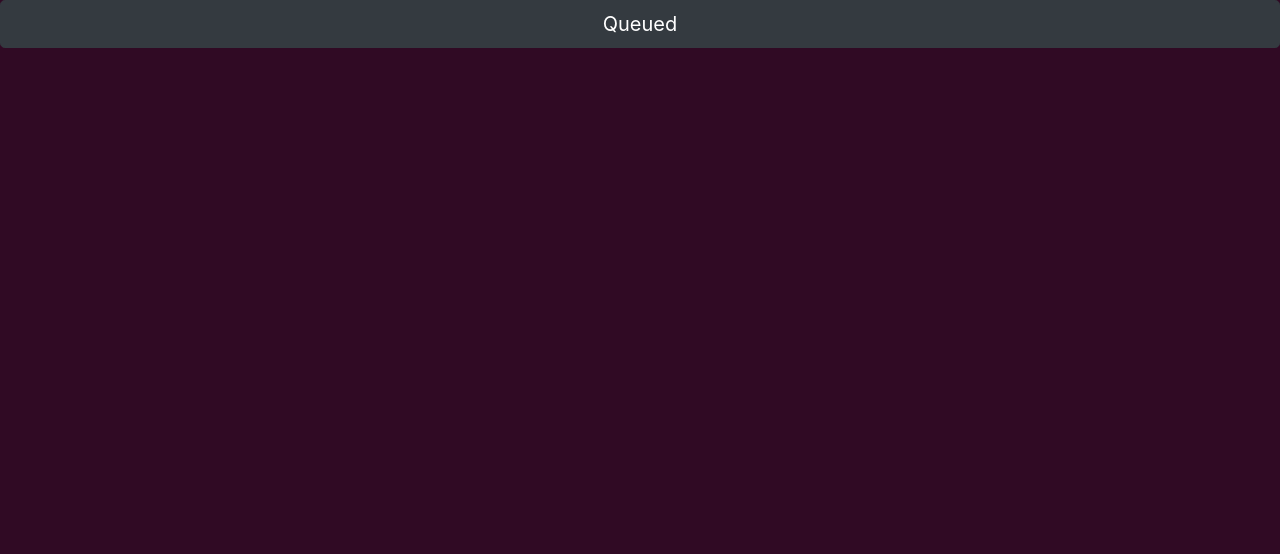
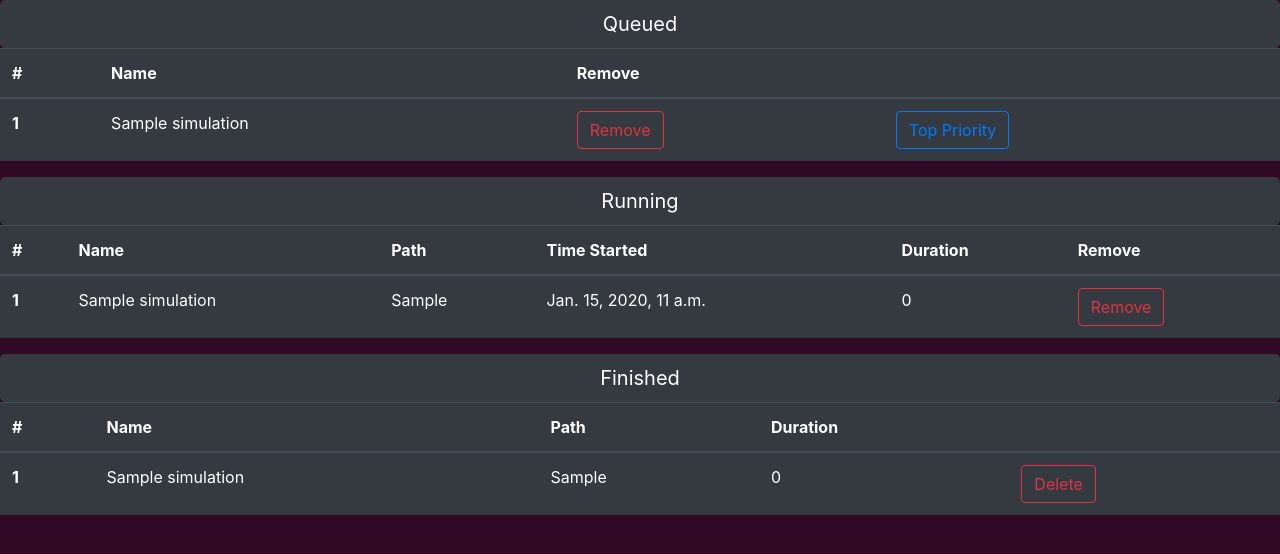
Before and after one commit to MathieuMoalic/mx3s, a Django app: page / in a window 1280 px wide. Shown: the part 58-612 px from the top of the page. Run offline with Django 3.2, Linux system fonts and the light colour scheme; tables that the repository leaves empty hold one stand-in row (values such as "Sample post"); some libraries are stand-ins or nearby versions.

Commit message:
add basic working layout

```diff
--- a/mx3s/server/admin.py
+++ b/mx3s/server/admin.py
@@ -9,9 +9,9 @@ class SimulationAdmin(admin.ModelAdmin):
         "start_time",
         "end_time",
         # "duration",
-        "queued",
-        "running",
-        "finished",
+        "is_queued",
+        "is_running",
+        "is_finished",
         "port",
         "path",
         "gpu",
--- a/mx3s/server/models.py
+++ b/mx3s/server/models.py
@@ -14,9 +14,10 @@ class Simulation(models.Model):
     )
     end_time = models.DateTimeField("time ended", default=None, blank=True, null=True)
     # duration = models.DurationField(blank=True, default=None, null=True)
-    queued = models.BooleanField(default=True)
-    running = models.BooleanField(default=False)
-    finished = models.BooleanField(default=False)
+    is_queued = models.BooleanField(default=True)
+    is_running = models.BooleanField(default=False)
+    is_finished = models.BooleanField(default=False)
+    ip = models.GenericIPAddressField(default="127.0.0.1")
     port = models.PositiveIntegerField(blank=True, null=True, default=None)
     path = models.FilePathField(path="/mnt/g/Mathieu/simulations/server")
     name = models.CharField(max_length=200, default="simulation name")
--- /dev/null
+++ b/mx3s/server/templates/server/finished.html
@@ -0,0 +1,37 @@
+<button
+  type="button"
+  class="btn btn-dark btn-lg btn-block show"
+  data-toggle="collapse"
+  href="#collapseFinished"
+  role="button"
+  aria-expanded="false"
+  aria-controls="collapseFinished"
+>
+  Finished
+</button>
+<div class="collapse show" id="collapseFinished">
+  <table class="table table-dark">
+    <thead>
+      <tr>
+        <th scope="col">#</th>
+        <th scope="col">Name</th>
+        <th scope="col">Path</th>
+        <th scope="col">Duration</th>
+        <th scope="col"></th>
+      </tr>
+    </thead>
+    <tbody>
+      {% for sim in sims.finished %}
+      <tr>
+        <th scope="row">{{sim.pk}}</th>
+        <td>{{sim.name}}</td>
+        <td>{{sim.path}}</td>
+        <td>0</td>
+        <td>
+          <button type="button" class="btn btn-outline-danger">Delete</button>
+        </td>
+      </tr>
+      {% endfor %}
+    </tbody>
+  </table>
+</div>
--- a/mx3s/server/templates/server/index.html
+++ b/mx3s/server/templates/server/index.html
@@ -1,38 +1,7 @@
 {% extends "server/base.html" %} {% block content %}
 
-<button
-  type="button"
-  class="btn btn-dark btn-lg btn-block"
-  data-toggle="collapse"
-  href="#collapseQueue"
-  role="button"
-  aria-expanded="false"
-  aria-controls="collapseQueue"
->
-  Queued
-</button>
-<div class="collapse" id="collapseQueue">
-  <table class="table table-dark">
-    <thead>
-      <tr>
-        <th scope="col">#</th>
-        <th scope="col">Name</th>
-        <th scope="col">Finished?</th>
-        <th scope="col">Gpu</th>
-        <th scope="col">Path</th>
-      </tr>
-    </thead>
-    <tbody>
-      {% for sim in sim_obj %}
-      <tr>
-        <th scope="row">1</th>
-        <td>{{sim.name}}</td>
-        <td>{{sim.finished}}</td>
-        <td>{{sim.gpu}}</td>
-        <td>{{sim.path}}</td>
-      </tr>
-      {% endfor %}
-    </tbody>
-  </table>
-</div>
+<div>{% include 'server/queued.html' %}</div>
+<div>{% include 'server/running.html' %}</div>
+<div>{% include 'server/finished.html' %}</div>
+
 {% endblock content%}
--- /dev/null
+++ b/mx3s/server/templates/server/queued.html
@@ -0,0 +1,39 @@
+<button
+  type="button"
+  class="btn btn-dark btn-lg btn-block"
+  data-toggle="collapse"
+  href="#collapseQueued"
+  role="button"
+  aria-expanded="false"
+  aria-controls="collapseQueued"
+>
+  Queued
+</button>
+<div class="collapse show" id="collapseQueued">
+  <table class="table table-dark">
+    <thead>
+      <tr>
+        <th scope="col">#</th>
+        <th scope="col">Name</th>
+        <th scope="col">Remove</th>
+        <th scope="col"></th>
+      </tr>
+    </thead>
+    <tbody>
+      {% for sim in sims.queued %}
+      <tr>
+        <th scope="row">{{sim.pk}}</th>
+        <td>{{sim.name}}</td>
+        <td>
+          <button type="button" class="btn btn-outline-danger">Remove</button>
+        </td>
+        <td>
+          <button type="button" class="btn btn-outline-primary">
+            Top Priority
+          </button>
+        </td>
+      </tr>
+      {% endfor %}
+    </tbody>
+  </table>
+</div>
--- /dev/null
+++ b/mx3s/server/templates/server/running.html
@@ -0,0 +1,39 @@
+<button
+  type="button"
+  class="btn btn-dark btn-lg btn-block show"
+  data-toggle="collapse"
+  href="#collapseRunning"
+  role="button"
+  aria-expanded="false"
+  aria-controls="collapseRunning"
+>
+  Running
+</button>
+<div class="collapse show" id="collapseRunning">
+  <table class="table table-dark">
+    <thead>
+      <tr>
+        <th scope="col">#</th>
+        <th scope="col">Name</th>
+        <th scope="col">Path</th>
+        <th scope="col">Time Started</th>
+        <th scope="col">Duration</th>
+        <th scope="col">Remove</th>
+      </tr>
+    </thead>
+    <tbody>
+      {% for sim in sims.running %}
+      <tr>
+        <th scope="row">{{sim.pk}}</th>
+        <td>{{sim.name}}</td>
+        <td>{{sim.path}}</td>
+        <td>{{sim.start_time}}</td>
+        <td>0</td>
+        <td>
+          <button type="button" class="btn btn-outline-danger">Remove</button>
+        </td>
+      </tr>
+      {% endfor %}
+    </tbody>
+  </table>
+</div>
--- a/mx3s/server/views.py
+++ b/mx3s/server/views.py
@@ -9,10 +9,37 @@ from .models import Simulation
 
 class IndexView(generic.ListView):
     template_name = "server/index.html"
-    context_object_name = "sim_obj"
+    context_object_name = "sims"
+    # model = Simulation  # same as  queryset = Simulation.objects.all()
+    # def get_queryset(self):
+    #     queued = Simulation.objects.all()
+    #     running = Simulation.objects.all()
+    #     finished = Simulation.objects.all()
+    #     return Simulation.objects.all()
+
+    # def get_queue(self):
+    #     return Simulation.objects.
+
+    # def get_context_data(self, **kwargs):
+    #     context = super().get_context_data(**kwargs)
+    #     context['now'] = timezone.now()
+    #     return context
 
     def get_queryset(self):
-        return Simulation.objects.all()
+
+        return {
+            "queued": Simulation.objects.filter(is_queued=True),
+            "running": Simulation.objects.filter(is_running=True),
+            "finished": Simulation.objects.filter(is_finished=True),
+        }
+
+
+class Finished(generic.ListView):
+    template_name = "server/finshed.html"
+    context_object_name = "sims"
+
+    def get_queryset(self):
+        return Simulation.objects.filter(is_finished=True)
 
 
 class SimulationCreateView(generic.CreateView):
```
Also changed, not shown: mx3s/server/migrations/0007_auto_20210301_1126.py (added).
